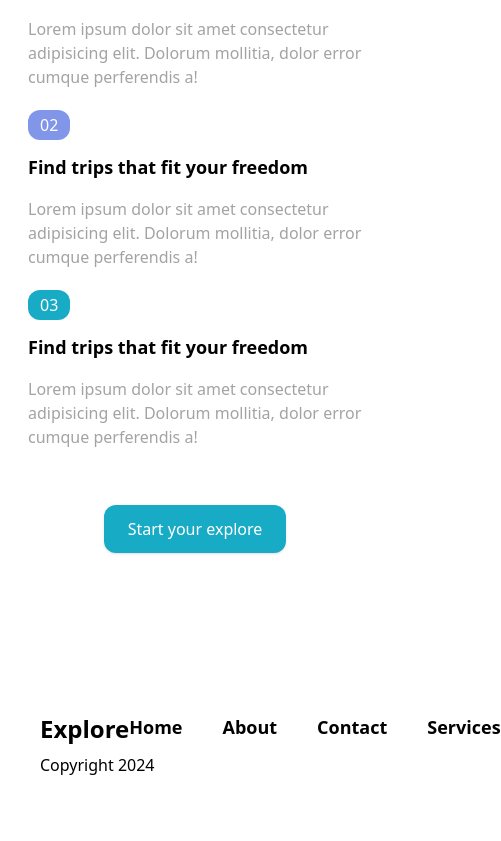
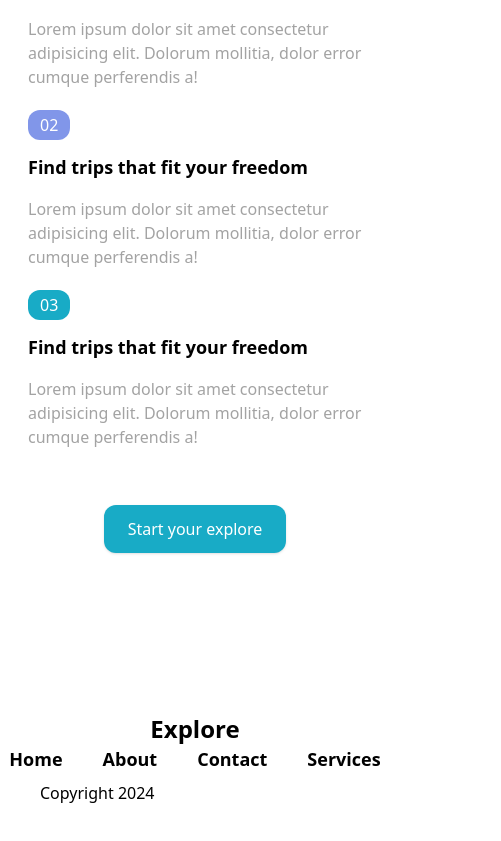
Before and after one commit to zablon-oigo/travel-website, a React (Vite) app: page / in a window 390 px wide. Shown: the part 3124-3965 px from the top of the page, 501 px wide, since content can reach past the window. Before the commit the page ends 3941 px from the top, so only its background shows below. Built offline with nearby package versions, Linux system fonts and the light colour scheme.

Commit message:
changed flex box direction on small device

```diff
--- a/src/components/Footer.jsx
+++ b/src/components/Footer.jsx
@@ -3,7 +3,7 @@
 function Footer() {
   return (
     <footer className="px-10 py-10 ">
-        <div className="flex justify-between w-full">
+        <div className="flex flex-col items-center justify-between w-full md:flex-row">
             <div className="">
                 <h2 className="text-2xl font-bold">Explore</h2>
             </div>
```
